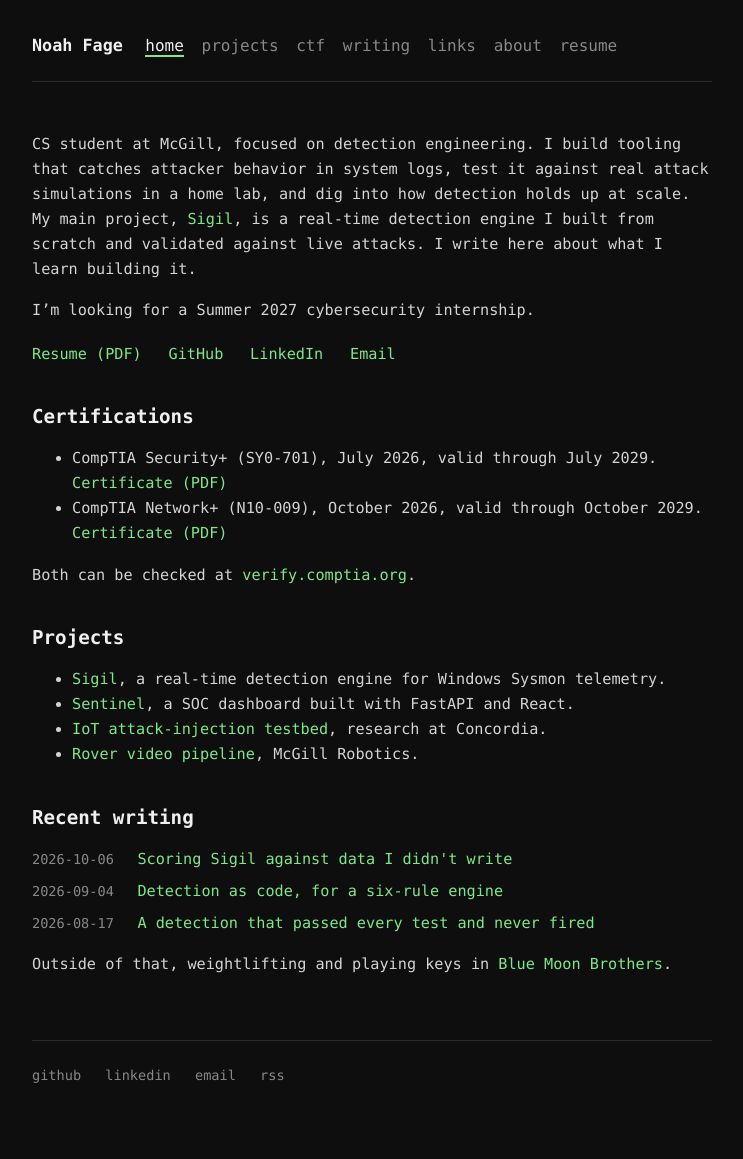
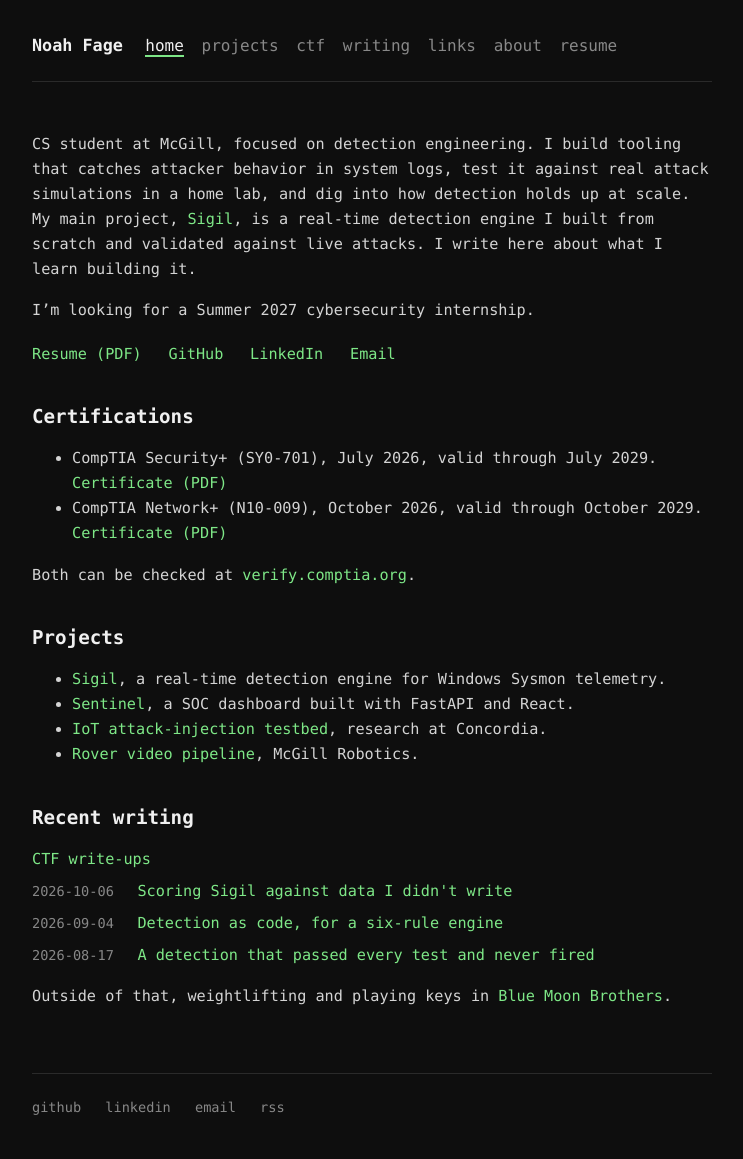
Before and after one commit to noah-fage/noah-fage.github.io, a Jekyll site: the page built from index.md, in a window 1280 px wide. Shown: the whole page, without its empty margins (268-1011 px from the left). Built offline with Jekyll 4.4.1, drawn with Linux system fonts in a browser that asks for light colours; before the commit the page ends 1126 px from its top, so only the background shows below that.

Commit message:
Link CTF write-ups from home page

```diff
--- a/index.md
+++ b/index.md
@@ -38,6 +38,7 @@ Both can be checked at [verify.comptia.org](https://verify.comptia.org).
 ## Recent writing
 
 <ul class="post-list">
+  <li><a href="{{ '/ctf/' | relative_url }}">CTF write-ups</a></li>
 {% for post in site.posts limit:5 %}
   <li><span class="date">{{ post.date | date: "%Y-%m-%d" }}</span> <a href="{{ post.url | relative_url }}">{{ post.title }}</a></li>
 {% endfor %}
```
